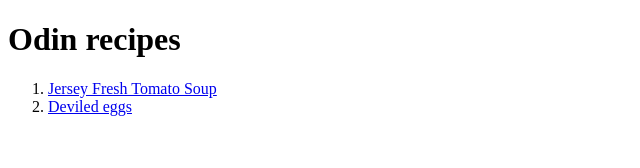
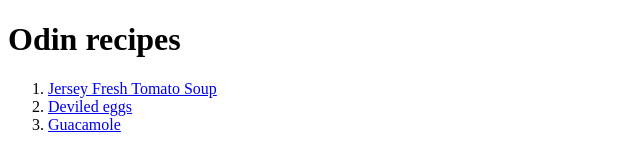
Before and after one commit to 1amplant/odin_recipes, a plain HTML site: page index.html in a window 1280 px wide. Shown: the whole page, without its empty margins (0-640 px from the left). Drawn offline with Linux system fonts and the light colour scheme.

Commit message:
add link of guacamole recipe page to the list of recipes in index.hml

```diff
--- a/index.html
+++ b/index.html
@@ -11,6 +11,7 @@
     <ol>
         <li><a href = "./recipes/tomato_soup.html"> Jersey Fresh Tomato Soup</a></li>
         <li><a href = "./recipes/deviled_eggs.html"> Deviled eggs</a></li>
+        <li><a href = "./recipes/guacamole.html"> Guacamole</a></li>
     </ol>
 </body>
 </html>
```
